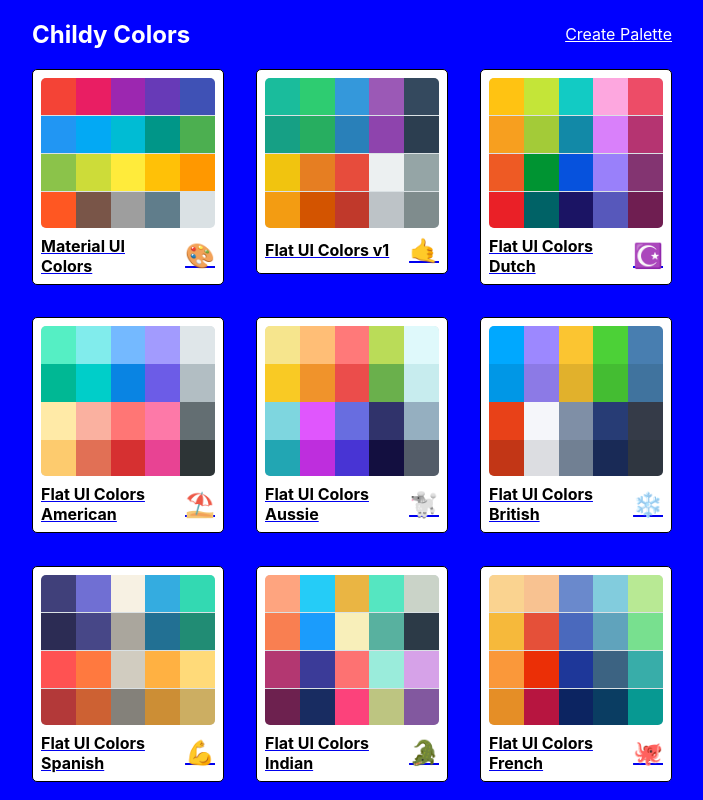
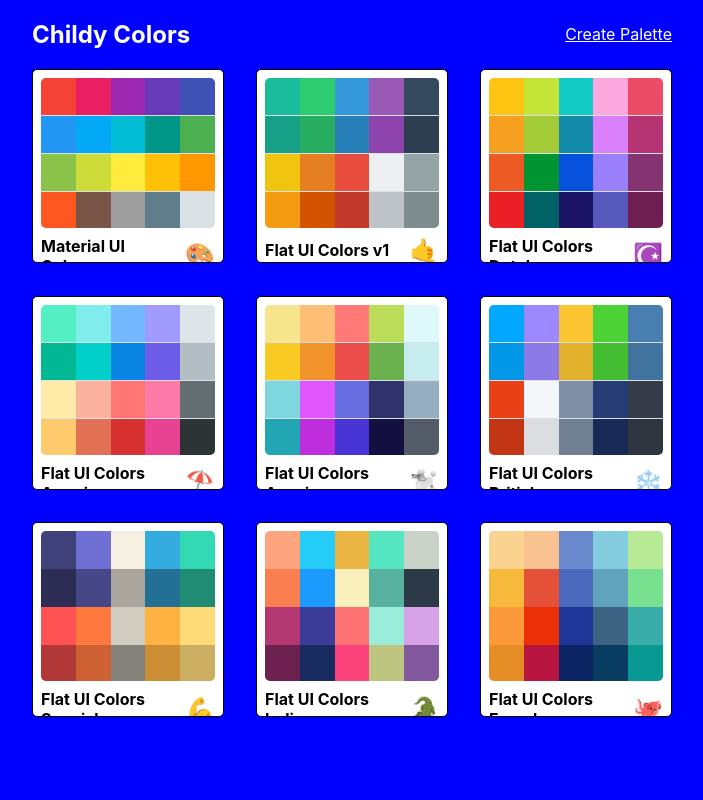
Before and after one commit to appsius/Color_Botanic, a React (Create React App) app: page / in a window 1280 px wide. Shown: the whole page, without its empty margins (288-991 px from the left). Built offline with nearby package versions, Linux system fonts and the light colour scheme.

Commit message:
Finish MiniPalette Delete

```diff
--- a/src/App.js
+++ b/src/App.js
@@ -14,11 +14,20 @@
     this.state = { palettes: savedPalettes || seedColors };
     this.savePalette = this.savePalette.bind(this);
     this.findPalette = this.findPalette.bind(this);
+    this.deletePalette = this.deletePalette.bind(this);
   }
   findPalette(id) {
     return this.state.palettes.find(function(palette) {
       return palette.id === id;
     });
+  }
+  deletePalette(id) {
+    this.setState(
+      st => ({
+        palettes: st.palettes.filter(palette => palette.id !== id)
+      }),
+      this.syncLocalStorage
+    );
   }
   savePalette(newPalette) {
     this.setState(
@@ -63,7 +72,11 @@
           exact
           path='/'
           render={routeProps => (
-            <PaletteList palettes={this.state.palettes} {...routeProps} />
+            <PaletteList
+              palettes={this.state.palettes}
+              deletePalette={this.deletePalette}
+              {...routeProps}
+            />
           )}
         />
         <Route
--- a/src/MiniPalette.js
+++ b/src/MiniPalette.js
@@ -1,10 +1,19 @@
-import React from 'react';
+import React, { Component } from 'react';
 import { withStyles } from '@material-ui/core/styles';
 import styles from './styles/MiniPaletteStyles';
 import DeleteIcon from '@material-ui/icons/Delete';
 
-function MiniPalette(props) {
-  const { classes, paletteName, emoji, colors } = props;
+class MiniPalette extends Component {
+  constructor(props) {
+    super(props);
+    this.deletePalette = this.deletePalette.bind(this);
+  }
+  deletePalette(evt) {
+    evt.stopPropagation();
+    this.props.handleDelete(this.props.id);
+  }
+  render() {
+    const { classes, paletteName, emoji, colors, handleClick } = this.props;
     const miniColorBoxes = colors.map(color => (
       <div
         className={classes.miniColor}
@@ -12,15 +21,13 @@
         key={color.name}
       ></div>
     ));
-
     return (
-    <div className={classes.root} onClick={props.handleClick}>
-      <div className={classes.delete}>
+      <div className={classes.root} onClick={handleClick}>
         <DeleteIcon
           className={classes.deleteIcon}
           style={{ transition: 'all 0.3s ease-in-out' }}
+          onClick={this.deletePalette}
         />
-      </div>
         <div className={classes.colors}>{miniColorBoxes}</div>
         <h5 className={classes.title}>
           {paletteName} <span className={classes.emoji}>{emoji}</span>
@@ -28,5 +35,6 @@
       </div>
     );
   }
+}
 
 export default withStyles(styles)(MiniPalette);
--- a/src/PaletteList.js
+++ b/src/PaletteList.js
@@ -9,7 +9,7 @@
     this.props.history.push(`/palette/${id}`);
   }
   render() {
-    const { palettes, classes } = this.props;
+    const { palettes, classes, deletePalette } = this.props;
     return (
       <div className={classes.root}>
         <div className={classes.container}>
@@ -19,12 +19,13 @@
           </nav>
           <div className={classes.palettes}>
             {palettes.map(palette => (
-              <Link to={`/palette/${palette.id}`} key={palette.id}>
-                <MiniPalette
-                  {...palette}
-                  handleClick={() => this.goToPalette(palette.id)}
-                />
-              </Link>
+              <MiniPalette
+                {...palette}
+                handleClick={() => this.goToPalette(palette.id)}
+                handleDelete={deletePalette}
+                key={palette.id}
+                id={palette.id}
+              />
             ))}
           </div>
         </div>
```
Lines whose indentation alone changed are shown as unchanged.
